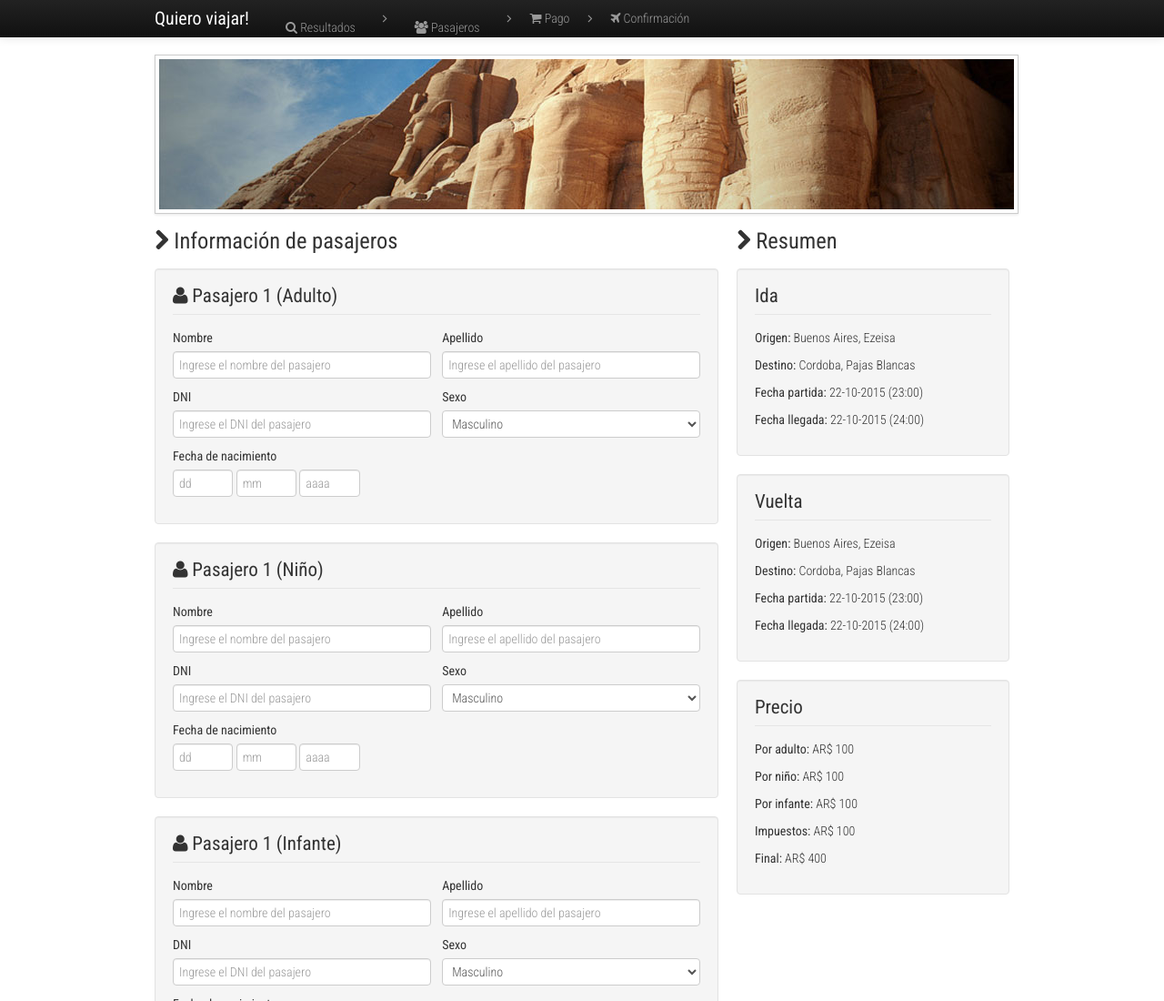
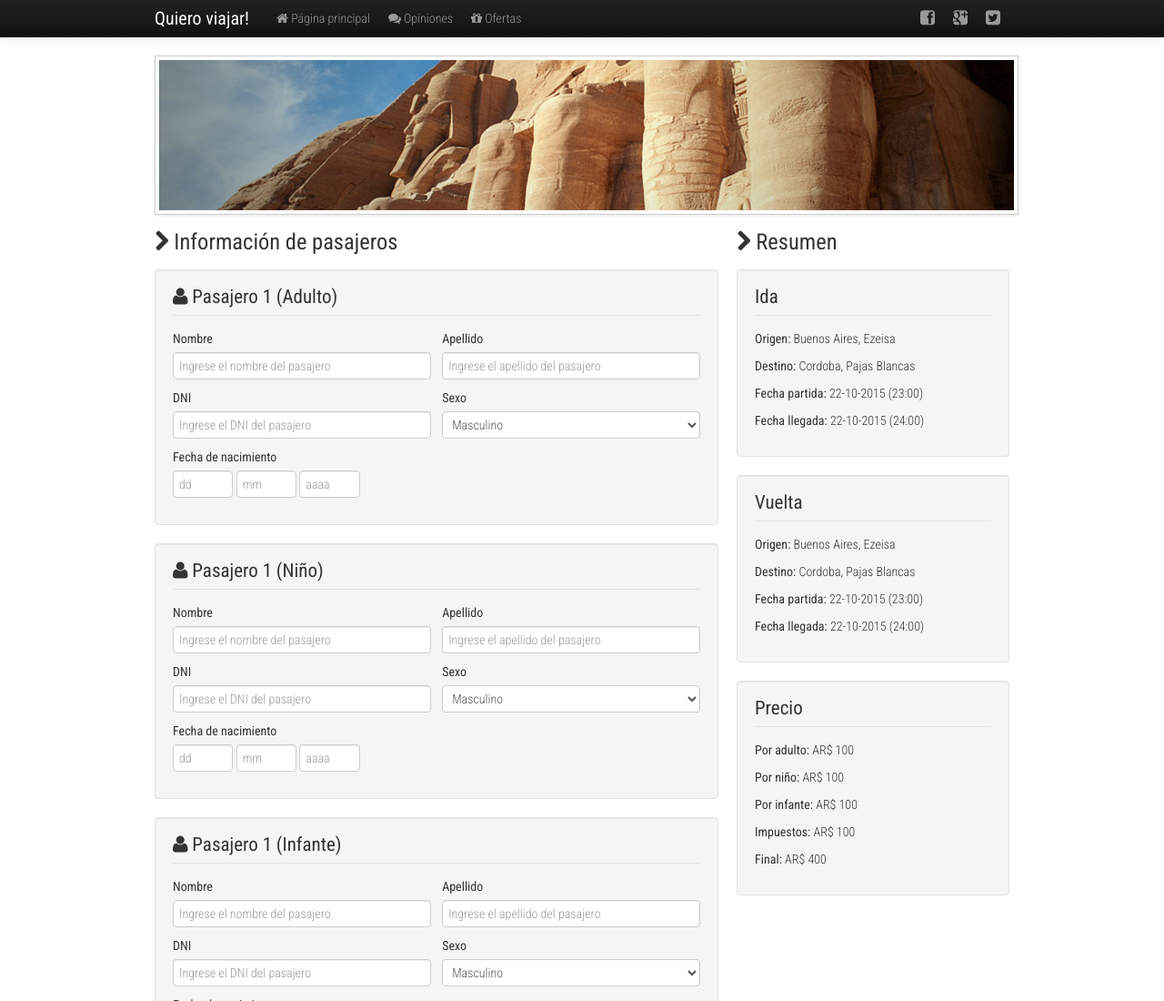
Before and after one commit to bahui80/HCI-TP, a plain HTML site: page src/pasajeros.html in a window 1280 px wide. Shown: the top 1100 px of the page at 91% size. Drawn offline with Linux system fonts and the light colour scheme.

Commit message:
barras de links

```diff
--- a/src/pasajeros.html
+++ b/src/pasajeros.html
@@ -9,42 +9,23 @@
 		<script src="js/bootstrap.js"></script>
 	</head>
 	<body>
-		<div class="navbar navbar-inverse navbar-fixed-top">
+		<div class="navbar navbar-inverse navbar-static-top">
 			<div class="navbar-inner">
 				<div class="container">
-					<ul class="nav">
-						<a class="brand" href="index.html">Quiero viajar!</a>
-						<li class="enabled-link">
-							<a href="results.html"><i class="icon-search"></i> Resultados</a>
-						</li>
-						<li class="disabled-link">
-							<i class="icon-angle-right"></i>
-						</li>
-						<li class="enabled-link">
-							<a ><i class="icon-group"></i> Pasajeros</a>
-						</li>
-						<li class="disabled-link">
-							<i class="icon-angle-right"></i>
-						</li>
-						<li class="disabled-link">
-							<p>
-								<i class="icon-shopping-cart"></i> Pago
-							</p>
-						</li>
-						<li class="disabled-link">
-							<i class="icon-angle-right"></i>
-						</li>
-						<li class="disabled-link">
-							<p>
-								<i class="icon-plane"></i> Confirmación
-							</p>
-						</li>
-					</ul>
+						<a class="brand pull-left" href="index.html">Quiero viajar!</a>
+						<ul class="nav">
+							<li><a href="index.html"><i class="icon-home"></i> Página principal</a></li>
+							<li><a href="comments.html"><i class="icon-comments"></i> Opiniones</a></li>
+							<li><a href="promotions.html"><i class="icon-gift"></i> Ofertas</a></li>
+						</ul>
+						<ul class="nav pull-right">
+							<li><a href="#"><i class="icon-facebook-sign icon-large"></i></a></li>
+							<li><a href="#"><i class="icon-google-plus-sign icon-large"></i></a></li>
+							<li><a href="#"><i class="icon-twitter-sign icon-large"></i></a></li>
+						</ul>
 				</div>
 			</div>
 		</div>
-		<br>
-		<br>
 		<br>
 		<div class="container">
 			<img class="img-polaroid" src="img/large-1.jpg">
```
Also changed, not shown: src/buy.html (+12 -31 lines), src/comments.html (+10 -5 lines), src/comments_results.html (+10 -5 lines), src/index.html (+10 -5 lines), src/js/display.results.js (+7 -6 lines), src/pago.html (+12 -29 lines), src/promotions.html (+10 -5 lines), src/results.html (+7 -2 lines).
